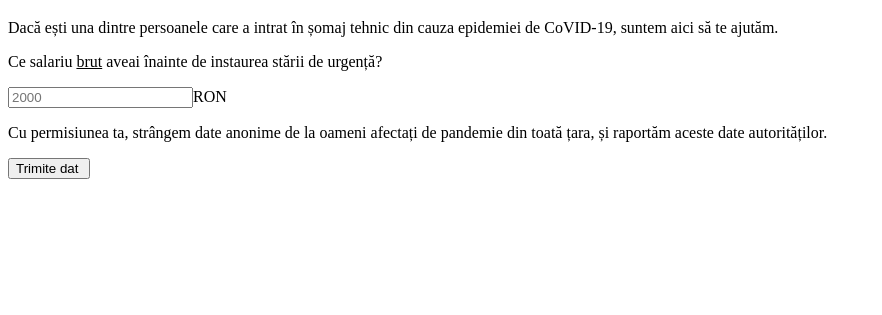
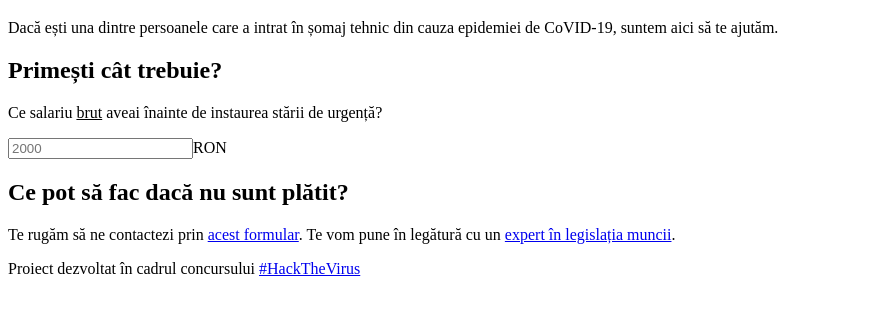
Before and after one commit to GabrielMajeri/somaj-tehnic, a Gatsby site: page / in a window 1280 px wide. Shown: the part 61-376 px from the top of the page, without its empty margins (0-882 px from the left). Built offline with nearby package versions, Linux system fonts and the light colour scheme; Gatsby itself is replaced by a stand-in of ours.

Commit message:
Adaugă restul datelor în formular

```diff
--- a/src/pages/index.js
+++ b/src/pages/index.js
@@ -2,6 +2,8 @@ import React from "react";
 import { Helmet } from "react-helmet";
 import { useForm, Controller } from "react-hook-form";
 import Select from "react-select";
+
+import "../styles/global.css";
 
 import salariesPerCounty from "../data/salariesPerCounty.json";
 import salariesPerJob from "../data/salariesPerJob.json";
@@ -11,33 +13,61 @@ export default function App() {
     <>
       <Helmet>
         <meta charSet="utf-8" />
+
+        <link
+          rel="stylesheet"
+          href="https://fonts.googleapis.com/css?family=Titillium+Web"
+        />
+        <link
+          rel="stylesheet"
+          href="https://fonts.googleapis.com/css?family=Roboto"
+        />
+
         <title>Șomajul tehnic în perioada stării de urgență</title>
       </Helmet>
 
-      <h1>Șomaj Tehnic</h1>
+      <main>
+        <h1>Șomaj Tehnic</h1>
 
-      <p>
-        Dacă ești una dintre persoanele care a intrat în șomaj tehnic din cauza
-        epidemiei de CoVID-19, suntem aici să te ajutăm.
-      </p>
+        <p>
+          Dacă ești una dintre persoanele care a intrat în șomaj tehnic din
+          cauza epidemiei de CoVID-19, suntem aici să te ajutăm.
+        </p>
 
-      <SalaryForm />
+        <SalaryForm />
+
+        <h2>Ce pot să fac dacă nu sunt plătit?</h2>
+        <p>
+          Te rugăm să ne contactezi prin <a href="#">acest formular</a>. Te vom
+          pune în legătură cu un{" "}
+          <a href="https://www.unelm.ro/">expert în legislația muncii</a>.
+        </p>
+      </main>
+
+      <footer>
+        Proiect dezvoltat în cadrul concursului{" "}
+        <a
+          href="http://fmi.unibuc.ro/hackthevirus/"
+          target="_blank"
+          rel="noreferer noopener"
+        >
+          #HackTheVirus
+        </a>
+      </footer>
     </>
   );
 }
 
 const SalaryForm = () => {
+  const form = useForm({ mode: "onChange" });
   const {
-    control,
     formState: { isSubmitting },
     register,
     handleSubmit,
     watch,
     errors,
     setError,
-  } = useForm({
-    mode: "onChange",
-  });
+  } = form;
 
   const initialSalary = watch("initialSalary");
   const onSubmit = async (data) => {
@@ -50,14 +80,12 @@ const SalaryForm = () => {
 
   const showSalaryReport = !errors.initialSalary && initialSalary;
 
-  let invalidSalaryWarning = null;
-  if (errors.initialSalary) {
-    invalidSalaryWarning = <div>Salariu invalid</div>;
-  }
+  const showSubmit = watch("county") && watch("job");
 
   return (
     <form onSubmit={handleSubmit(onSubmit)}>
       <div>
+        <h2>Primești cât trebuie?</h2>
         <p>
           Ce salariu <u>brut</u> aveai înainte de instaurea stării de urgență?
         </p>
@@ -71,22 +99,18 @@ const SalaryForm = () => {
             ref={register({ pattern: /^[0-9]+$/i })}
           />
           <label htmlFor="initialSalary">RON</label>
-          {invalidSalaryWarning}
+          {errors.initialSalary && <div>Salariu invalid</div>}
         </div>
       </div>
       {showSalaryReport && (
-        <SalaryReport initialSalary={initialSalary} control={control} />
+        <SalaryReport initialSalary={initialSalary} form={form} />
       )}
-      <p>
-        Cu permisiunea ta, strângem date anonime de la oameni afectați de
-        pandemie din toată țara, și raportăm aceste date autorităților.
-      </p>
-      <input disabled={isSubmitting} type="submit" value="Trimite dat " />
+      {showSubmit && <Submit form={form} />}
     </form>
   );
 };
 
-const SalaryReport = ({ initialSalary, control }) => {
+const SalaryReport = ({ initialSalary, form: { control, watch } }) => {
   // TODO: use per job type salary caps
   const newSalary = Math.min(initialSalary * 0.75, 4072);
 
@@ -97,6 +121,12 @@ const SalaryReport = ({ initialSalary, control }) => {
     value: name,
   }));
 
+  const selectedCounty = watch("county");
+  let salaryPerCounty = null;
+  if (selectedCounty) {
+    salaryPerCounty = salariesPerCounty[selectedCounty.value].total;
+  }
+
   const jobNames = Object.keys(salariesPerJob);
 
   const jobOptions = jobNames.map((name) => ({
@@ -104,11 +134,23 @@ const SalaryReport = ({ initialSalary, control }) => {
     value: name,
   }));
 
+  const selectedJob = watch("job");
+  let salaryPerJob = null;
+  if (selectedJob) {
+    salaryPerJob = salariesPerJob[selectedJob.value];
+  }
+
   return (
     <>
       <div>Salariu brut inițial: {initialSalary} RON</div>
       <div>Salariu brut actual: {newSalary} RON</div>
 
+      <p>Coșul minim de consum este</p>
+
+      <p>
+        Dacă ne spui și din ce județ ești și în ce domeniu lucrezi, putem
+        compara datele respective.
+      </p>
       <Controller
         as={Select}
         control={control}
@@ -116,6 +158,7 @@ const SalaryReport = ({ initialSalary, control }) => {
         placeholder="Alegeți județul"
         options={countyOptions}
       />
+      {salaryPerCounty}
       <Controller
         as={Select}
         control={control}
@@ -123,6 +166,27 @@ const SalaryReport = ({ initialSalary, control }) => {
         placeholder="Alegeți domeniul de activitate"
         options={jobOptions}
       />
+      {salaryPerJob}
     </>
   );
 };
+
+const Submit = ({
+  form: {
+    formState: { isSubmitting },
+  },
+}) => {
+  return (
+    <>
+      <p>
+        Cu permisiunea ta, vrem să colectăm anonim aceste date pentru a ajuta
+        autoritățile.
+      </p>
+      <input
+        disabled={isSubmitting}
+        type="submit"
+        value="Trimite datele tale"
+      />
+    </>
+  );
+};
```
Also changed, not shown: src/styles/global.css (added).
